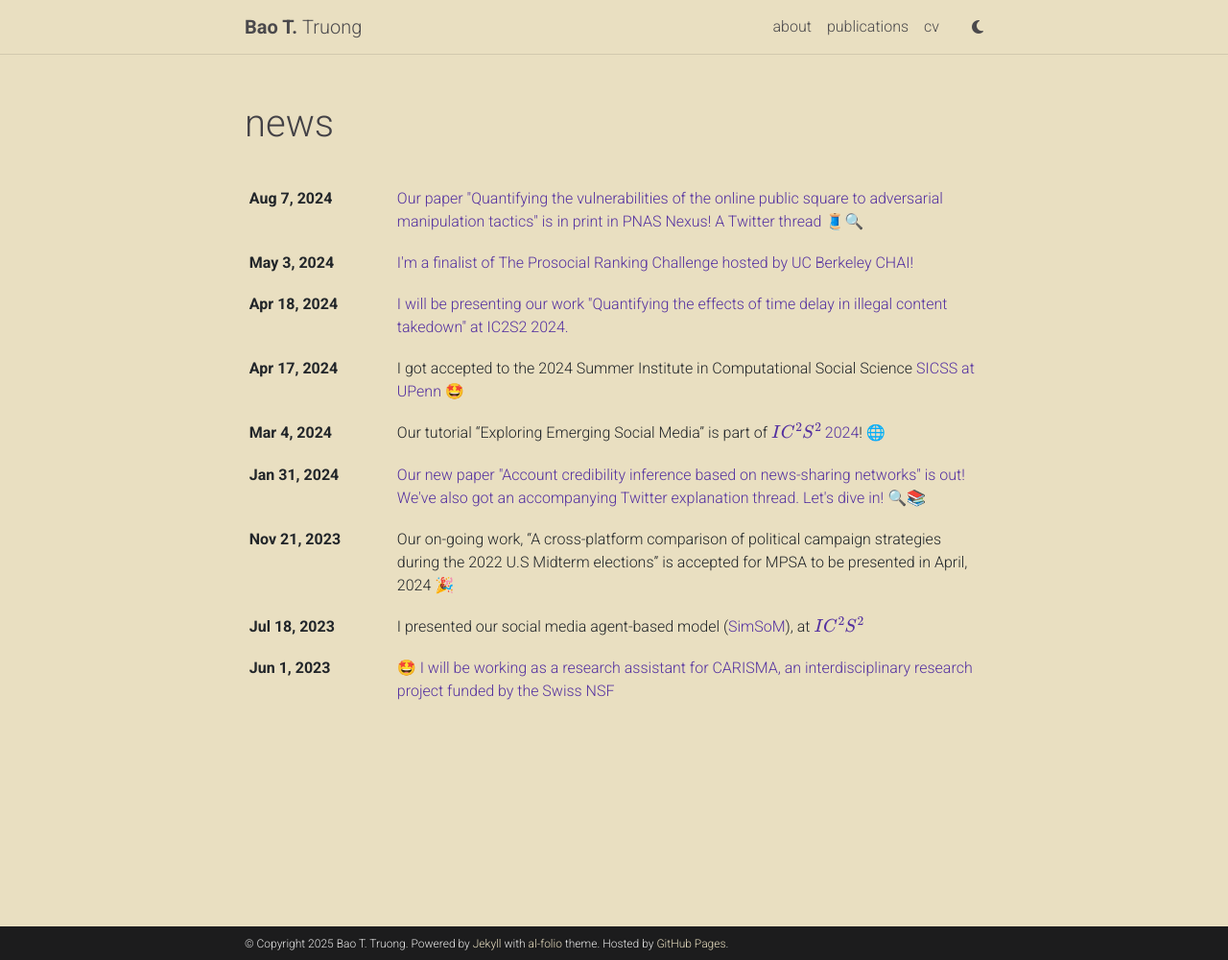
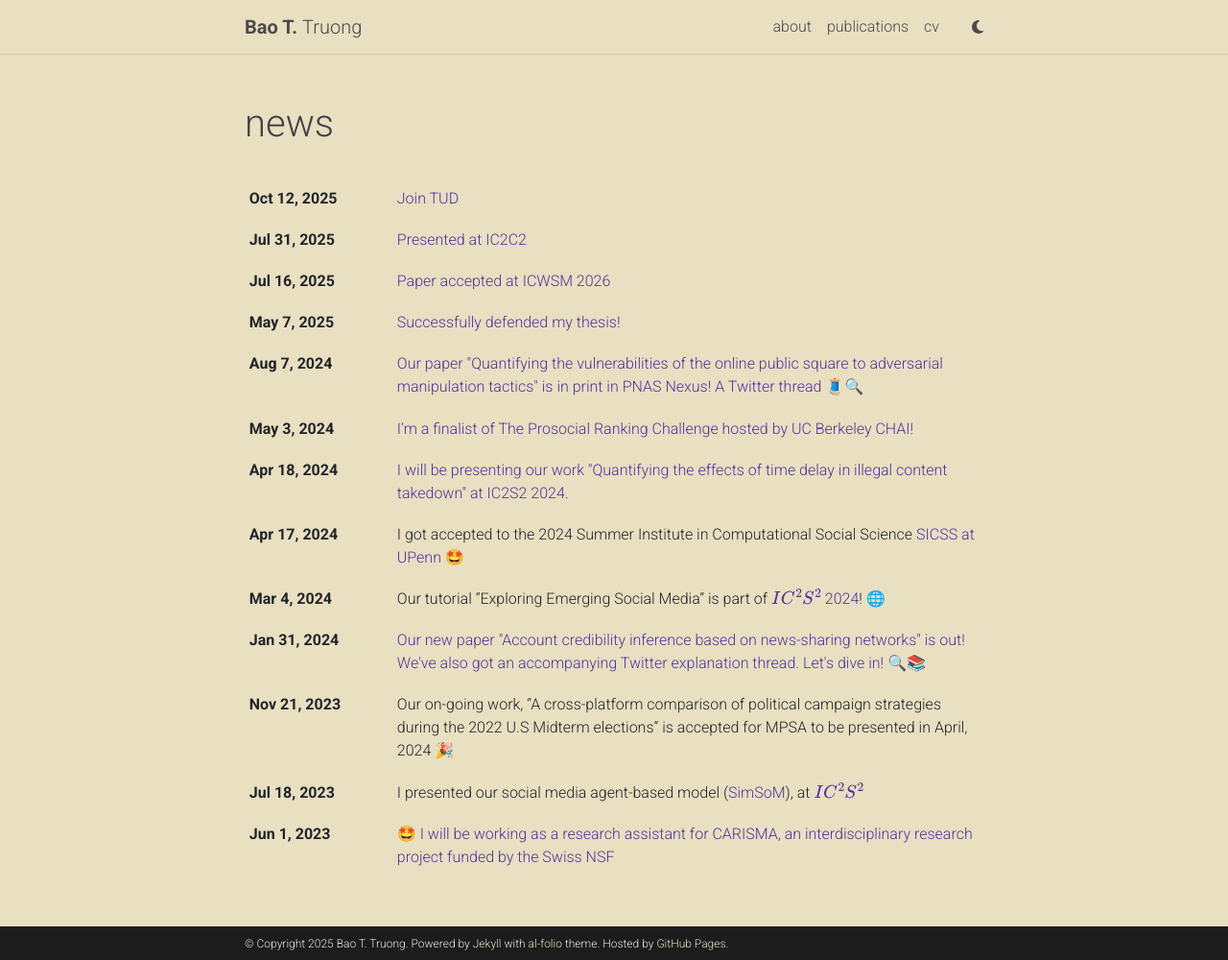
Before and after one commit to btrantruong/btrantruong.github.io, a Jekyll site: the page built from news.html, in a window 1280 px wide and 1000 px high. Shown: the whole window at 96% size. Built offline with Jekyll 4.4.1, drawn with Linux system fonts in a browser that asks for light colours; comment, search, counter and statistics services are not loaded; a style sheet for code colours, icons or effects is not loaded.

Commit message:
added recent papers page & edit bib style (4 most recent)

```diff
--- a/Gemfile
+++ b/Gemfile
@@ -17,7 +17,7 @@
     gem 'jekyll-toc'
     gem 'jekyll-twitter-plugin'
     gem 'jemoji'
-    gem 'mini_racer'
+    # gem 'mini_racer'
     gem 'unicode_utils'
     gem 'webrick'
 end
--- /dev/null
+++ b/_includes/recent_papers.html
@@ -0,0 +1,3 @@
+<div class="publications recent-papers" data-limit="{{ include.limit | default: 4 }}">
+  {% bibliography -f {{ site.scholar.bibliography }} --group_by none %}
+</div>
--- /dev/null
+++ b/_news/announcement_20250507.md
@@ -0,0 +1,7 @@
+---
+layout: post
+title: Successfully defended my thesis!
+date: 2025-05-07
+inline: false
+related_posts: false
+---
--- /dev/null
+++ b/_news/announcement_20250716.md
@@ -0,0 +1,7 @@
+---
+layout: post
+title: Paper accepted at ICWSM 2026
+date: 2025-07-16
+inline: false
+related_posts: false
+---
--- /dev/null
+++ b/_news/announcement_20250731.md
@@ -0,0 +1,7 @@
+---
+layout: post
+title: Presented at IC2C2
+date: 2025-07-31
+inline: false
+related_posts: false
+---
--- /dev/null
+++ b/_news/announcement_20251012.md
@@ -0,0 +1,7 @@
+---
+layout: post
+title: Join TUD
+date: 2025-10-12
+inline: false
+related_posts: false
+---
--- a/_sass/_base.scss
+++ b/_sass/_base.scss
@@ -678,6 +678,10 @@
     li {
       margin-bottom: 1rem;
 
+      > div {
+        width: 90%;
+      }
+
       .preview {
         width: 100%;
         min-width: 80px;
@@ -736,6 +740,11 @@
           color: var(--global-theme-color);
           border-bottom: 1px solid;
           font-style: normal;
+        }
+
+        .author-self {
+          color: var(--global-text-color-light);
+          font-weight: bold;
         }
 
         >span.more-authors {
@@ -822,6 +831,12 @@
       div.abstract.hidden.open {
         border-color: var(--global-text-color);
       }
+    }
+  }
+
+  &.recent-papers {
+    ol.bibliography li:nth-child(n+5) {
+      display: none;
     }
   }
 }
```
Also changed, not shown: _bibliography/papers.bib (+47 -6 lines), _layouts/about.html (+16 -1 lines), _layouts/bib.html (+36 -25 lines), _pages/about.md (+9 -4 lines), assets/img/id_1.jpg (deleted), 1 other file.
